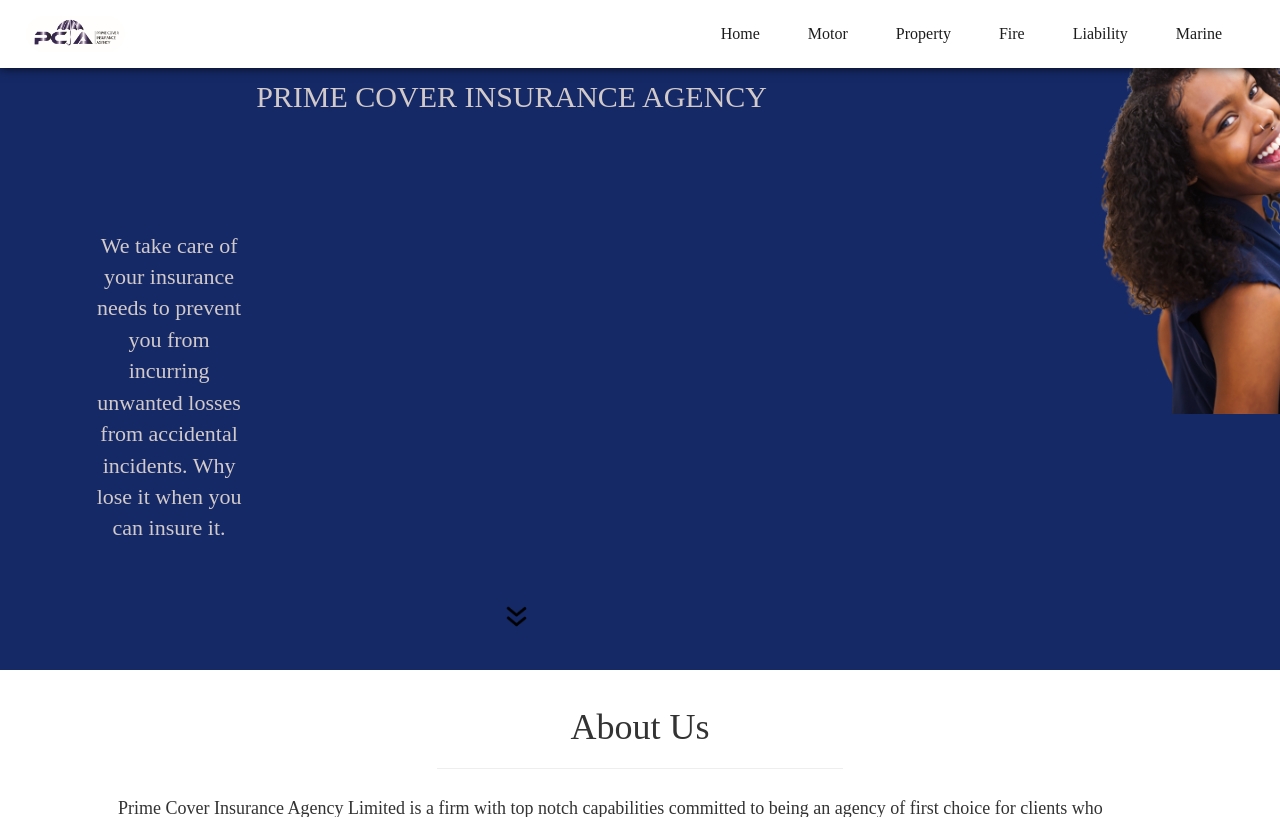
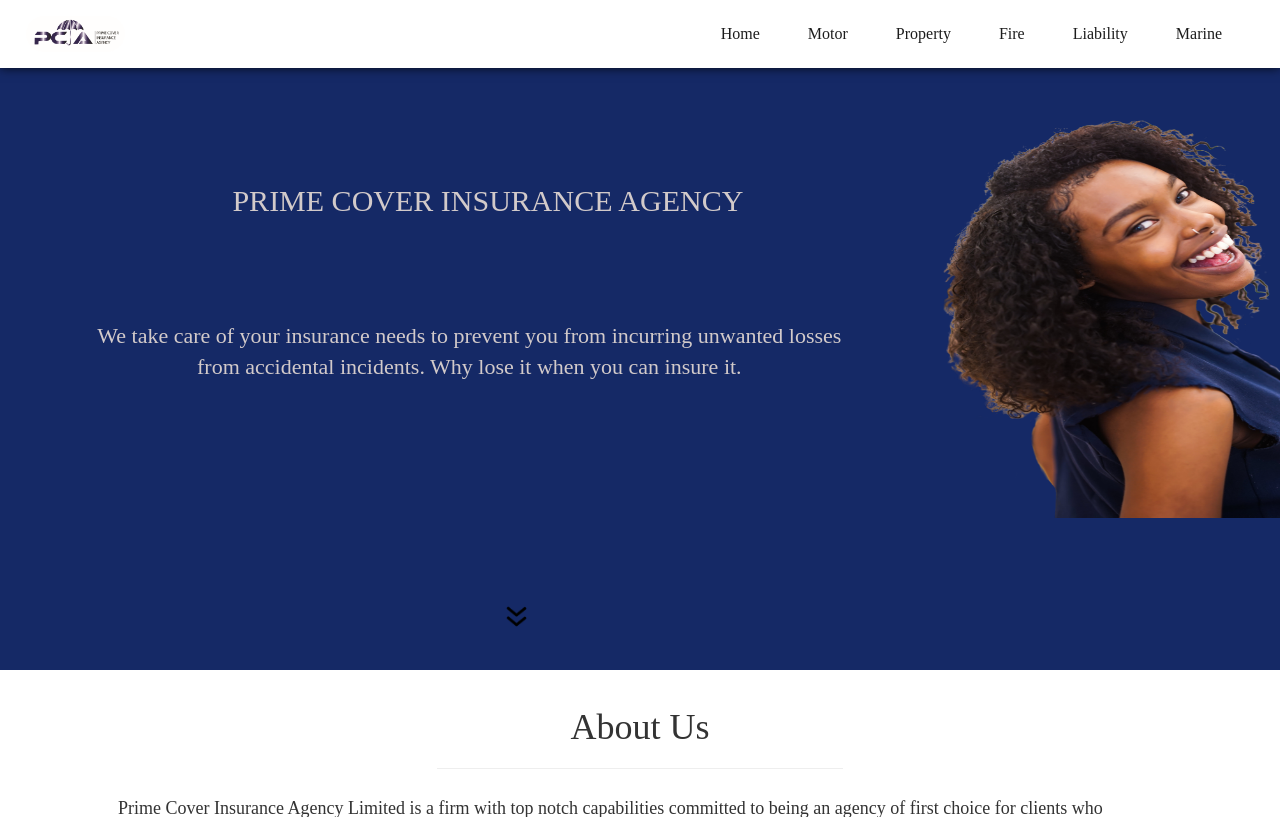
Before and after one commit to Mathewsalufwani/PCI, a Django app: page / in a window 1280 px wide. Shown: the top 817 px of the page. Run offline with Django 3.2, Linux system fonts and the light colour scheme; some libraries are stand-ins or nearby versions; some web fonts are replaced.

Commit message:
commit 43

```diff
--- a/static/css/app2.css
+++ b/static/css/app2.css
@@ -684,6 +684,7 @@
   }
 
   .hero h1 {
+    padding-top: 30%;
     font-size: 45px;
     -ms-grid-column: 2;
     -ms-grid-column-span: 7;
@@ -701,6 +702,8 @@
     grid-column: 1/6;
     -ms-grid-row: 2;
     grid-row: 2;
+    margin-right: 0px;
+    margin-left: 10%;
   }
 
   .hero .girl {
@@ -711,6 +714,8 @@
     grid-column: 5/8;
     top: -35%;
     left: 55%;
+    width: 150%;
+    margin-left: 0%;
   }
 
   .hero .arrow {
```
